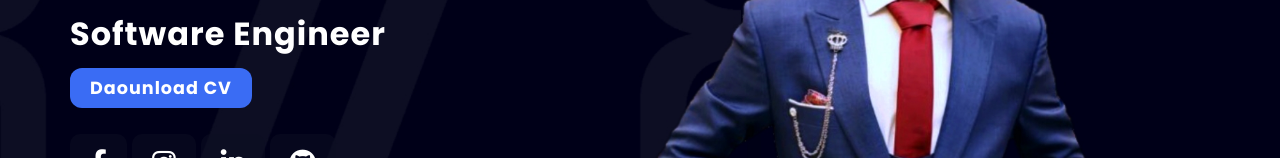
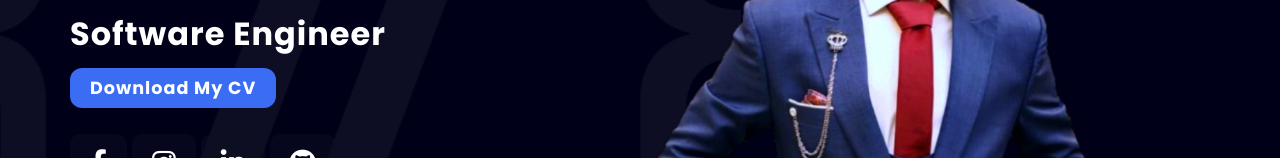
Before and after one commit to Yehia-Gamal/Yehia, a plain HTML site: page index.html in a window 1280 px wide. Shown: the part 384-542 px from the top of the page. Drawn offline with Linux system fonts and the light colour scheme; files whose address does not match are found by name.

Commit message:
edit my cv

```diff
--- a/index.html
+++ b/index.html
@@ -39,7 +39,7 @@
             Yehia Gamal <br /><span>Full Stack Developer</span>
           </h2>
           <h3>Software Engineer</h3>
-          <a class="main-btn" href="CV/index.html">Daounload CV</a>
+          <a class="main-btn" href="CV/index.html">Download My CV</a>
         </div>
         <div class="social-icons">
           <ul>
```
